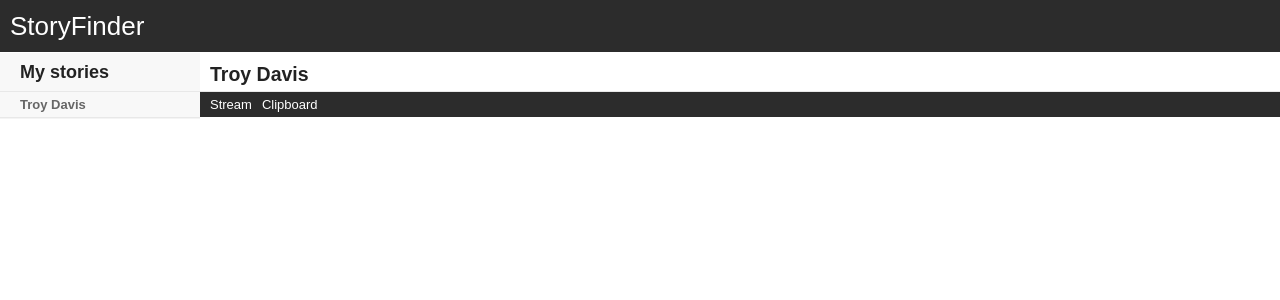
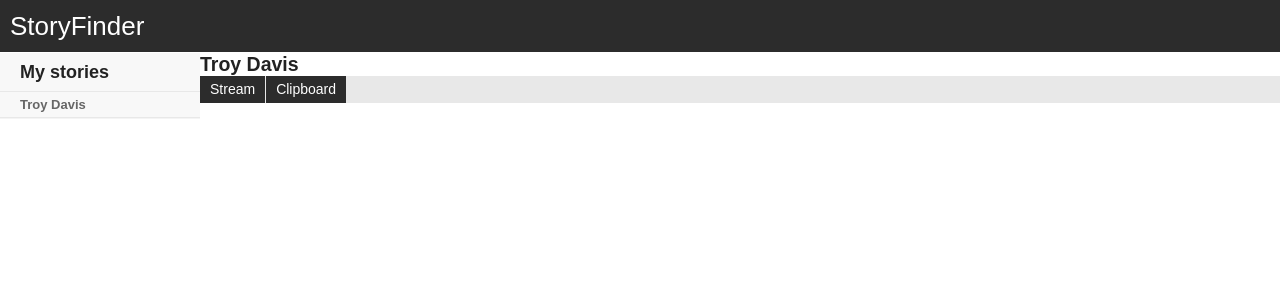
Before and after one commit to joakim/storyfinder, a PHP site: page /story.html in a window 1280 px wide. Shown: the top 300 px of the page. Run offline with PHP 8.4, Linux system fonts and the light colour scheme.

Commit message:
CSS changes
Bad commit message, I know.

```diff
--- a/css/style.css
+++ b/css/style.css
@@ -51,7 +51,7 @@ body > nav li a {
   display: block;
   padding: 5px 5px 4px 20px;
   border-bottom: 1px solid #E8E8E8;
-  color: #666;
+  color: #666 !important;
   overflow: hidden;
   white-space: nowrap;
 }
@@ -66,12 +66,11 @@ body > nav li a {
 }
 
 .view header h1 {
-  padding: 10px;
-  background-color: #2C2C2C;
-  color: #FFFFFF;
+  padding: 10px 10px 7px;
   font-weight: normal;
-  font-size: 22px;
+  font-size: 18px;
   border-bottom: 1px solid #E8E8E8;
+  border-left: 1px solid #E8E8E8;
 }
 
 .view .tweets {
@@ -101,24 +100,31 @@ body > nav li a {
  * Story.
  */
 
-.view.story h1 {
-  padding: 10px 10px 5px;
-  border-bottom: 1px solid #E8E8E8;
+header.story-header {
+  border-bottom: 1px solid #888888;
 }
 
 .view.story .tabs {
-  height: 25px;
-  background-color: #2C2C2C;
+  height: 27px;
   color: #FFFFFF;
+  background-color: #E8E8E8;
 }
 
 .view.story .tabs ul {
-  margin-left: 10px;
+  font-size: 14px;
 }
 
 .view.story .tabs li {
   float: left;
-  padding: 5px 10px 0 0;
+}
+
+.view.story .tabs li a {
+  display: block;
+  padding: 5px 10px;
+  background-color: #2C2C2C;
+  border-right: 1px solid #E8E8E8;
+  color: #FFFFFF;
+  font-weight: normal;
 }
 
 .view.story .tabs li a {
@@ -136,7 +142,9 @@ body > nav li a {
  */
 
 .map {
+  height: 300px;
   margin-bottom: -4px;
+  background-color: #E8E8E8;
 }
 
 .map iframe {
@@ -159,3 +167,7 @@ body > nav li a {
   float: left;
   margin-right: 10px;
 }
+
+.tweets article .details {
+  font-size: 11px;
+}
```
